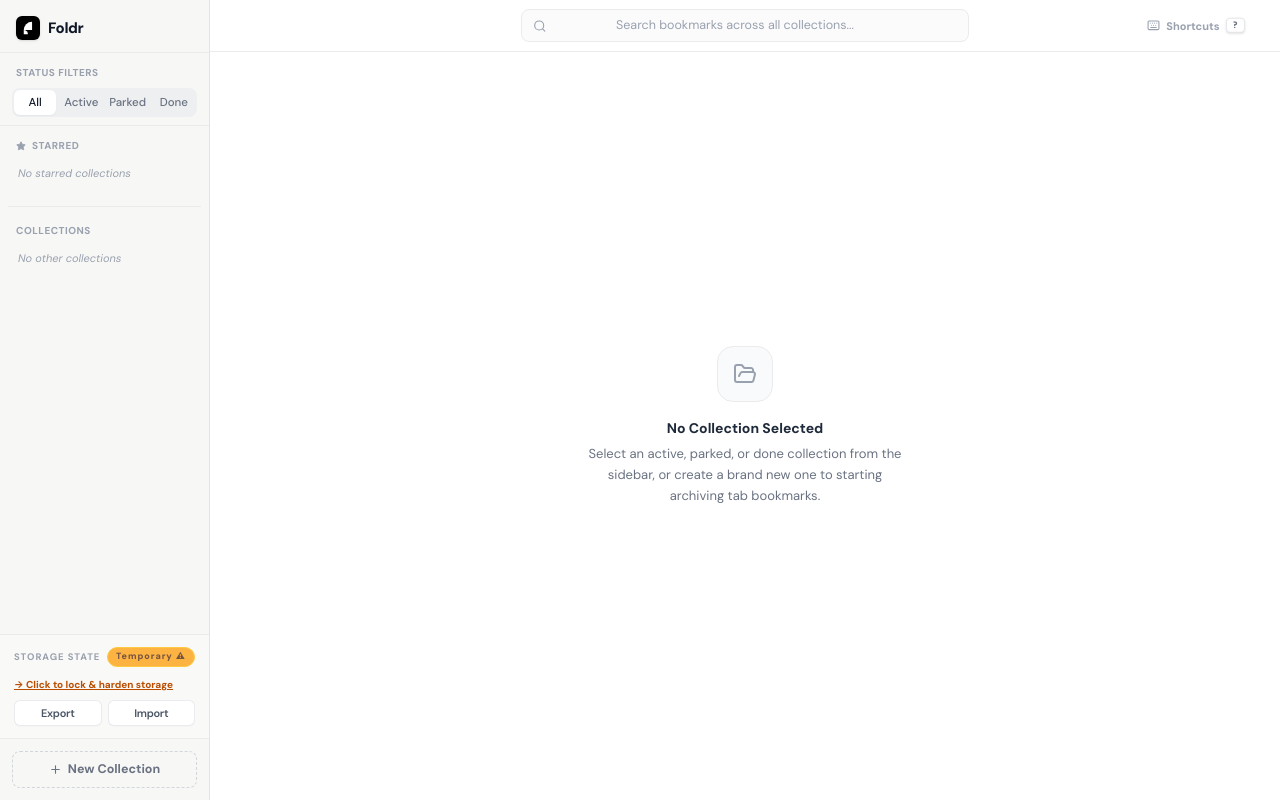
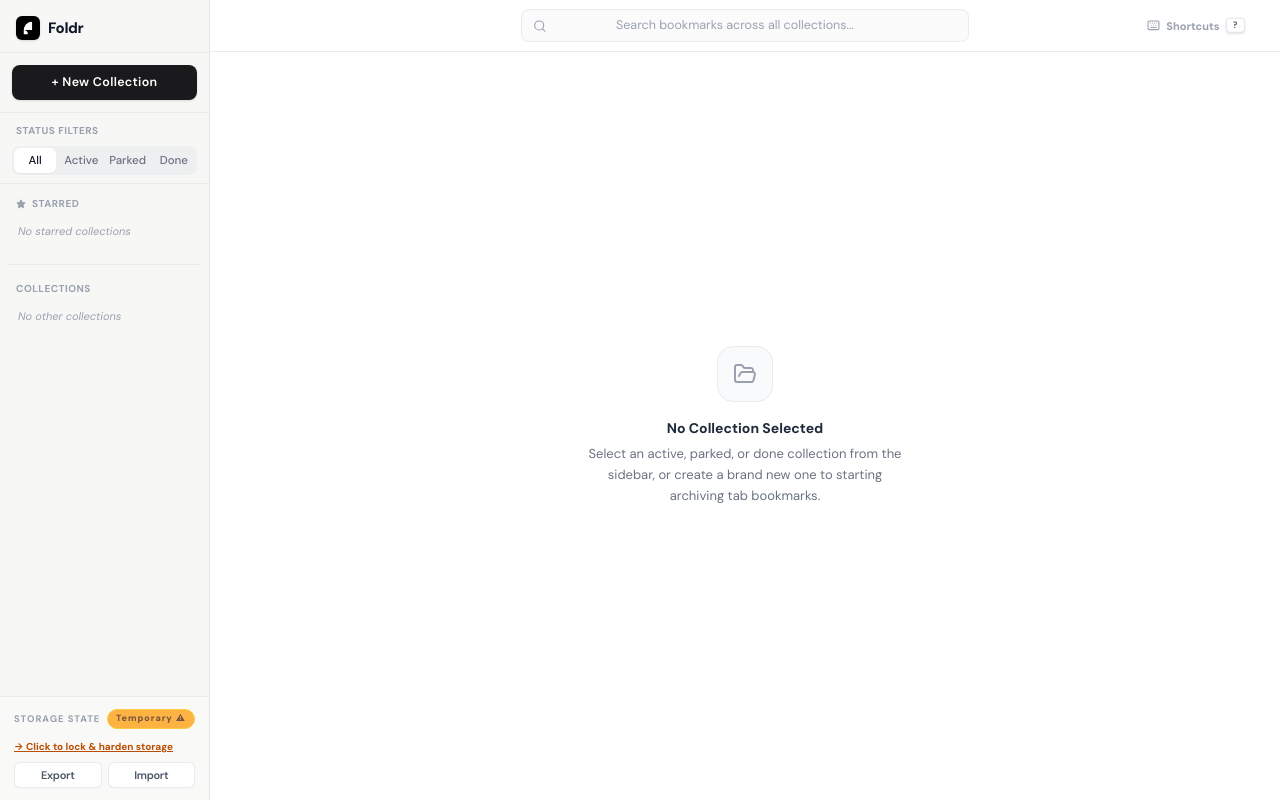
Before and after one commit to Pras-Pat/Foldr, a React (Vite) app: page / in a window 1280 px wide. Built offline with nearby package versions, Linux system fonts and the light colour scheme.

Commit message:
feat(sidebar): add prominent new collection button
Integrate a top-level "New Collection" button in the sidebar to improve navigation and accessibility for creating collections.

```diff
--- a/src/components/Sidebar.tsx
+++ b/src/components/Sidebar.tsx
@@ -4,7 +4,7 @@
  */
 
 import React, { useState } from 'react';
-import { Plus, Star, Folder } from 'lucide-react';
+import { Star, Folder } from 'lucide-react';
 import { Collection, StatusType } from '../types';
 import { LucideIcon } from './LucideIcon';
 
@@ -214,8 +214,20 @@ export const Sidebar: React.FC<SidebarProps> = ({
         </span>
       </div>
 
+      {/* Solid Black Top New Collection Button as requested */}
+      <div className="px-3 pt-3 pb-3 border-b border-[#EBEBEB]" id="sidebar-top-new-collection-container">
+        <button
+          type="button"
+          id="add-collection-top-btn"
+          onClick={onAddCollection}
+          className="w-full flex items-center justify-center py-2 px-3 bg-[#1A1A1C] hover:bg-black active:bg-gray-900 text-white rounded-lg text-[12.5px] font-semibold tracking-wide transition-all cursor-pointer focus:outline-none shadow-sm"
+        >
+          <span>+ New Collection</span>
+        </button>
+      </div>
+
       {/* Status Filter Component */}
-      <div className="px-3 pt-3 pb-2 flex flex-col gap-1 border-b border-[#EBEBEB]" id="status-filter-wrapper">
+      <div className="px-3 pt-2.5 pb-2 flex flex-col gap-1 border-b border-[#EBEBEB]" id="status-filter-wrapper">
         <span id="status-filter-header" className="px-1 text-[10px] font-bold text-gray-400 uppercase tracking-wider block mb-1">
           Status Filters
         </span>
@@ -327,18 +339,6 @@ export const Sidebar: React.FC<SidebarProps> = ({
           </label>
         </div>
       </div>
-
-      {/* Create New Collection Footer Action */}
-      <div className="p-3 border-t border-[#EBEBEB] bg-[#F7F7F5]" id="sidebar-creation-footer">
-        <button
-          id="add-collection-dash-btn"
-          onClick={onAddCollection}
-          className="w-full flex items-center justify-center gap-1.5 py-2 px-3 border border-dashed border-gray-300 rounded-lg text-[12.5px] font-bold text-gray-500 hover:text-gray-800 hover:border-gray-500 hover:bg-gray-100 transition-all cursor-pointer"
-        >
-          <Plus size={13} />
-          <span>New Collection</span>
-        </button>
-      </div>
     </div>
   );
 };
```
